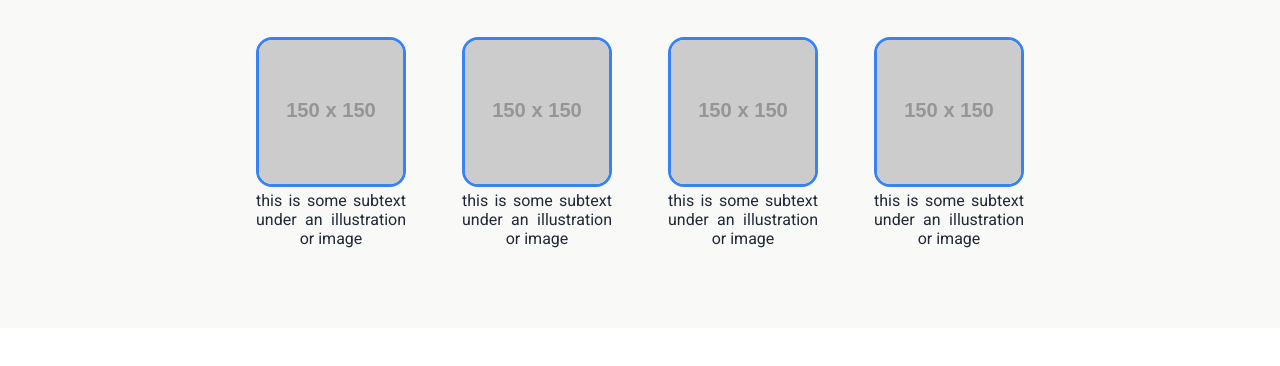
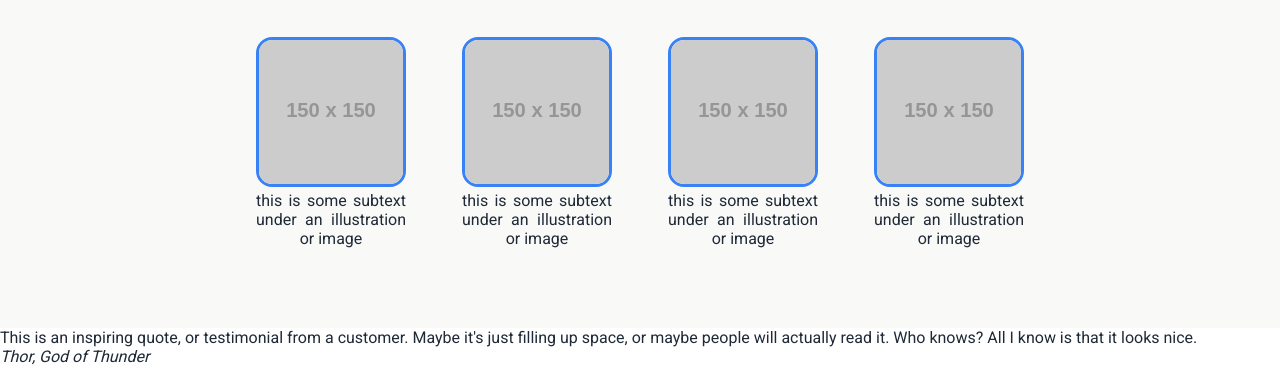
Before and after one commit to levoskaa/odin-landing-page, a plain HTML site: page src/index.html in a window 1280 px wide. Shown: the part 622-988 px from the top of the page. Before the commit the page ends 950 px from the top, so only its background shows below. Drawn offline with Linux system fonts and the light colour scheme; placeholder pictures from the web are drawn by us.

Commit message:
feat: add quote section content

```diff
--- a/src/index.html
+++ b/src/index.html
@@ -27,9 +27,10 @@
         <div class="hero-content">
             <div class="left">
                 <h1 class="hero-title">This website is awesome</h1>
-                <p class="hero-text">This website has some subtext that goes here under the main title. It's a smaller
-                    font
-                    and the color is lower contrast</p>
+                <p class="hero-text">
+                    This website has some subtext that goes here under the main title. It's a smaller
+                    font and the color is lower contrast
+                </p>
                 <button class="hero-button">Sign up</button>
             </div>
             <img src="https://via.placeholder.com/480x210" alt="TODO: replace" class="hero-img right">
@@ -57,6 +58,14 @@
             </div>
         </div>
     </section>
+
+    <section id="quote">
+        <blockquote class="quote">
+            This is an inspiring quote, or testimonial from a customer. Maybe it's just filling up
+            space, or maybe people will actually read it. Who knows? All I know is that it looks nice.
+        </blockquote>
+        <cite class="quote-source">Thor, God of Thunder</cite>
+    </section>
 </body>
 
 </html>
```
